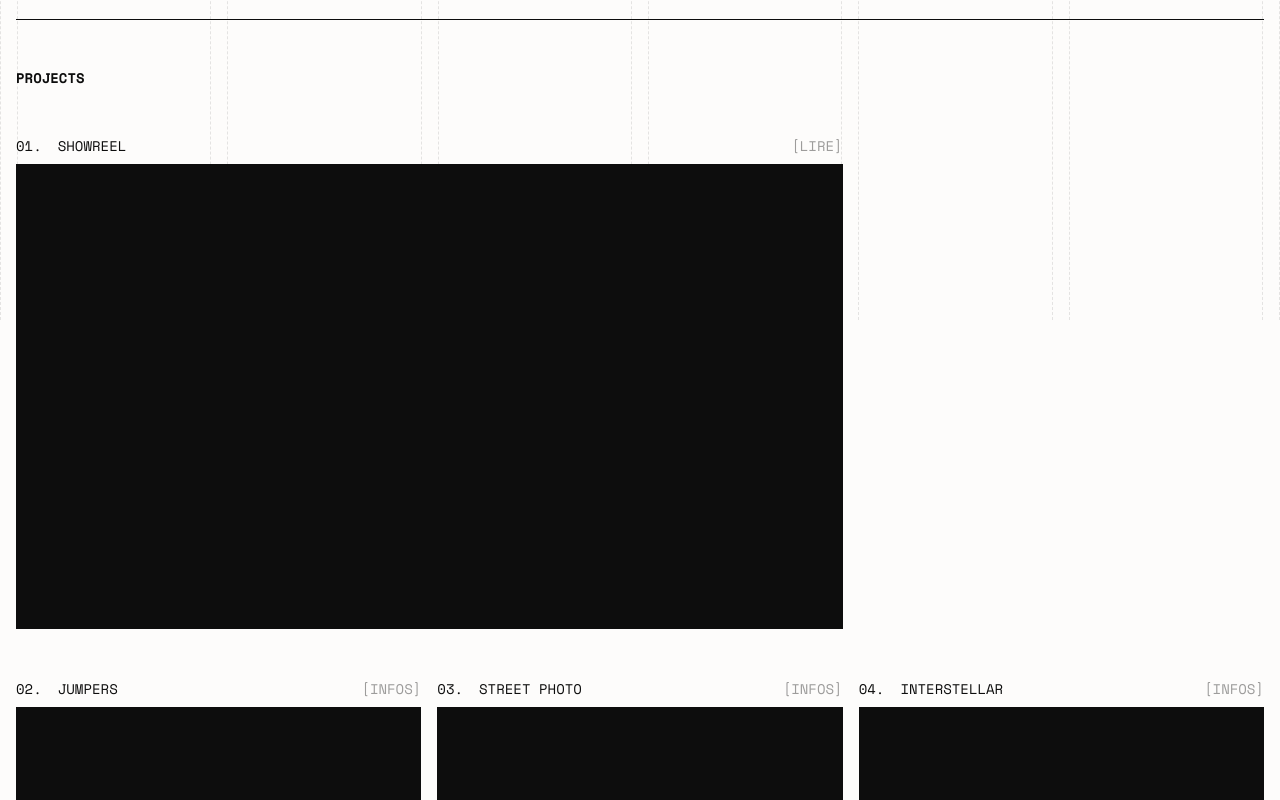
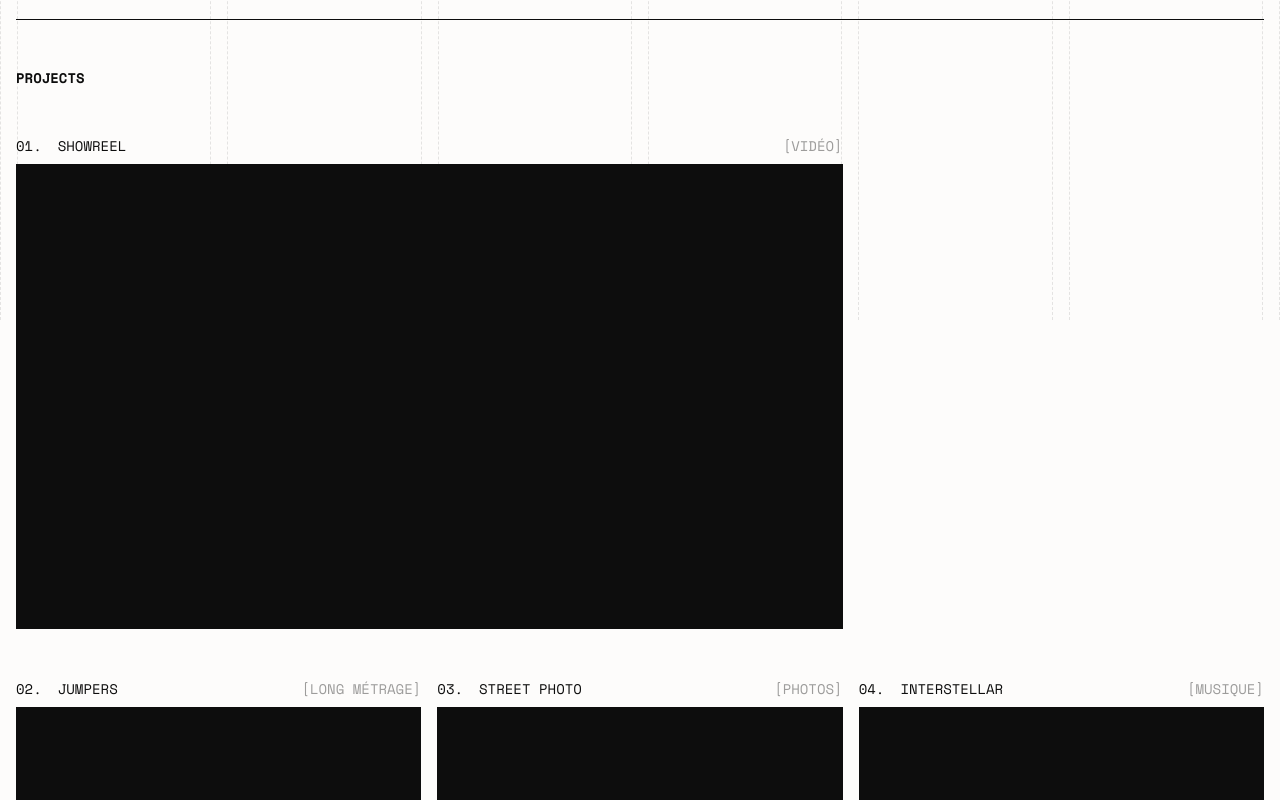
Before and after one commit to louis-va/orama, a React (Vite) app: page / in a window 1280 px wide. Shown: the part 480-1280 px from the top of the page. Built offline with nearby package versions, Linux system fonts and the light colour scheme.

Commit message:
Edit project cards

```diff
--- a/src/assets/components/Header.tsx
+++ b/src/assets/components/Header.tsx
@@ -5,7 +5,14 @@ import Logo from "./Logo";
 import Button from "./Button";
 
 const Header = () => {
-  const [currentTime, setCurrentTime] = useState(new Date().toLocaleTimeString('fr-FR', { timeZone: 'Europe/Paris' }));
+  const [currentTime, setCurrentTime] = useState(
+    new Date().toLocaleTimeString('fr-FR', {
+      timeZone: 'Europe/Paris',
+      hour12: false,
+      hour: '2-digit',
+      minute: '2-digit',
+    })
+  );
 
   useEffect(() => {
     const interval = setInterval(() => {
--- a/src/assets/components/ProjectCard.tsx
+++ b/src/assets/components/ProjectCard.tsx
@@ -3,7 +3,7 @@ interface ProjectCardProps {
     id: string;
     title: string;
     thumbnail: string;
-    cta: string;
+    type: string;
   }
   index: string;
   className?: string;
@@ -11,13 +11,13 @@ interface ProjectCardProps {
 
 const ProjectCard = ({ project, index, className }: ProjectCardProps) => {
   return (
-    <a className={`${className} py-0.5 group`} href={`/projects/${project.id}`} cursor-focus='true'>
+    <a className={`${className} py-0.5`} href={`/projects/${project.id}`} cursor-focus='true'>
       <div className="w-full flex justify-between pointer-events-none">
         <div className="uppercase text-sm">
-          <span className="pr-4">{index}.</span>{project.title}
+          <span className="pr-4">{index}.</span><span cursor-target='true'>{project.title}</span>
         </div>
-        <div className="uppercase text-sm opacity-40 group-hover:opacity-100">
-          [<span className="uppercase text-sm" cursor-target='true'>{project.cta}</span>]
+        <div className="uppercase text-sm opacity-40">
+          [{project.type}]
         </div>
       </div>
       <div className="mt-2 w-full aspect-[4/3] bg-black pointer-events-none"></div>
--- a/src/assets/components/Showreel.tsx
+++ b/src/assets/components/Showreel.tsx
@@ -1,22 +1,22 @@
-interface ProjectCardProps {
+interface ShwreelProps {
   title: string;
   thumbnail: string;
-  cta: string;
+  type: string;
   className?: string;
 }
 
-const Showreel = ({ title, thumbnail, cta, className }: ProjectCardProps) => {
+const Showreel = ({ title, thumbnail, type, className }: ShwreelProps) => {
   return (
-    <button className={`${className}`}>
-      <div className="w-full flex justify-between">
+    <button className={`${className}`} cursor-focus='true'>
+      <div className="w-full flex justify-between pointer-events-none">
         <div className="uppercase text-sm">
-          <span className="pr-4">01.</span>{title}
+          <span className="pr-4">01.</span><span cursor-target='true'>{title}</span>
         </div>
         <div className="uppercase text-sm opacity-40">
-          [{cta}]
+          [{type}]
         </div>
       </div>
-      <div className="mt-2 w-full aspect-[16/9] bg-black"></div>
+      <div className="mt-2 w-full aspect-[16/9] bg-black pointer-events-none"></div>
     </button>
   );
 };
--- a/src/assets/pages/Home.tsx
+++ b/src/assets/pages/Home.tsx
@@ -12,12 +12,12 @@ import ProjectCard from "../components/ProjectCard";
 
 const Home = () => {
   const projects = [
-    { id: 'jumpers', title: 'Jumpers', thumbnail: '', cta: 'Infos' },
-    { id: 'street-photo', title: 'Street photo', thumbnail: '', cta: 'Infos' },
-    { id: 'interstellar', title: 'Interstellar', thumbnail: '', cta: 'Infos' },
-    { id: 'darkroom', title: 'Darkroom', thumbnail: '', cta: 'Infos' },
-    { id: 'forest', title: 'Forest', thumbnail: '', cta: 'Infos' },
-    { id: 'eclipse', title: 'Eclipse', thumbnail: '', cta: 'Infos' }
+    { id: 'jumpers', title: 'Jumpers', thumbnail: '', type: 'Long métrage' },
+    { id: 'street-photo', title: 'Street photo', thumbnail: '', type: 'Photos' },
+    { id: 'interstellar', title: 'Interstellar', thumbnail: '', type: 'Musique' },
+    { id: 'darkroom', title: 'Darkroom', thumbnail: '', type: 'Photos' },
+    { id: 'forest', title: 'Forest', thumbnail: '', type: 'Court métrage' },
+    { id: 'eclipse', title: 'Eclipse', thumbnail: '', type: 'Clip' }
   ];
 
   return (
@@ -60,7 +60,7 @@ const Home = () => {
               className='col-span-4'
               title='Showreel'
               thumbnail=''
-              cta='lire'
+              type='Vidéo'
             />
           </div>
 
```
